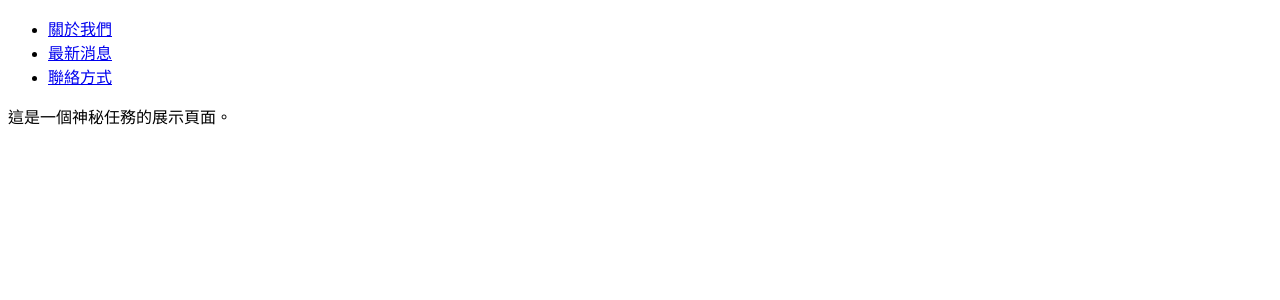
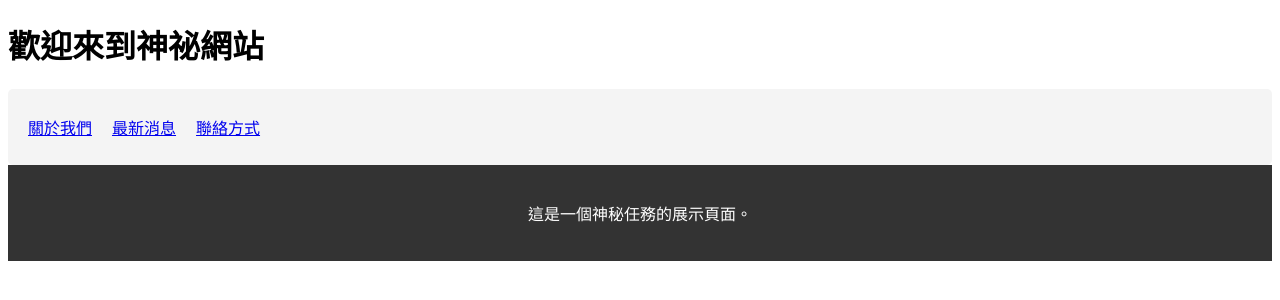
Before and after one commit to chenhsingyu-0212/mystery-website, a plain HTML site: page index.html in a window 1280 px wide. Drawn offline with Linux system fonts and the light colour scheme.

Commit message:
merge index.html

```diff
--- a/index.html
+++ b/index.html
@@ -3,10 +3,12 @@
 <head>
   <meta charset="UTF-8">
   <title>神秘網站</title>
-  <!-- link to css file -->
+  <link rel="stylesheet" href="style.css">
 </head>
 <body>
-  <!-- something is missing -->
+  <header>
+    <h1>歡迎來到神祕網站</h1>
+  </header>
 
   <aside>
     <ul>
@@ -20,6 +22,8 @@
     <p>這是一個神秘任務的展示頁面。</p>
   </main>
 
-  <!-- something is missing -->
+  <footer>
+
+  </footer>
 </body>
 </html>
```
